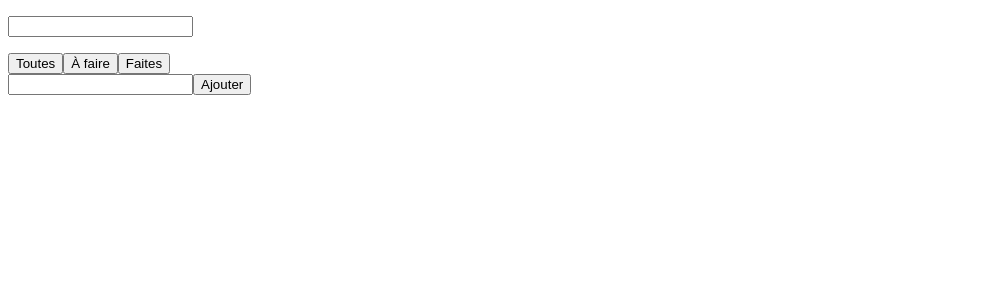
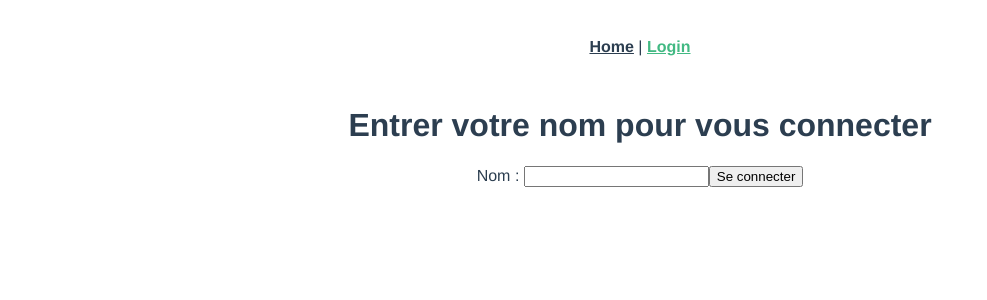
Before and after one commit to Col1Hartvick/Projet-Developpement-Application-Mobile-L3-UNICAEN, a Vue app: page /login in a window 1280 px wide. Shown: the top 300 px of the page, without its empty margins (0-987 px from the left). Built offline with nearby package versions, Linux system fonts and the light colour scheme.

Commit message:
Add files via upload
router + login

```diff
--- a/src/App.vue
+++ b/src/App.vue
@@ -1,19 +1,30 @@
 <template>
-  <Sidebar/>
-  <Todoliste/>
+  <div id="nav">
+    <router-link to="/">Home</router-link> |
+    <router-link to="/login">Login</router-link>
+  </div>
+  <router-view/>
 </template>
 
-<script>
-import Todoliste from './components/Todoliste.vue'
-import Sidebar from './components/Sidebar.vue'
-export default {
-  name: 'App',
-  components: {
-    Todoliste,
-    Sidebar
-  }
+<style>
+#app {
+  font-family: Avenir, Helvetica, Arial, sans-serif;
+  -webkit-font-smoothing: antialiased;
+  -moz-osx-font-smoothing: grayscale;
+  text-align: center;
+  color: #2c3e50;
 }
-</script>
 
-<style>
+#nav {
+  padding: 30px;
+}
+
+#nav a {
+  font-weight: bold;
+  color: #2c3e50;
+}
+
+#nav a.router-link-exact-active {
+  color: #42b983;
+}
 </style>
--- /dev/null
+++ b/src/components/Connexion.vue
@@ -0,0 +1,37 @@
+<template>
+<h1>Entrer votre nom pour vous connecter</h1>
+    <div>
+        <label for="userName">Nom : </label>
+        <input type="text" name="userName" v-model="this.userName">
+        <button v-on:click="login(this.userName)" >Se connecter</button>
+    </div>
+</template>
+
+<script>
+import { mapGetters,mapActions} from "vuex";
+
+export default {
+    name: 'Connexion',
+    data()
+        {
+            return{
+                userName: ''
+            }
+    },
+    methods:{
+         ...mapActions("todo", ['addUser']),
+        login(data) {
+            this.addUser(data)
+            this.$router.push('/')
+        }
+    },
+    computed:{
+        ...mapGetters("todo", ['getuserName']),
+    }
+}
+
+
+</script>
+
+<style>
+</style>
--- a/src/components/Todoliste.vue
+++ b/src/components/Todoliste.vue
@@ -1,4 +1,6 @@
 <template>
+    {{this.getuserName}}
+    <br/>
     <input type="text" v-model="getName">
     <ul>
         <li v-for="todo in filteredTodos" v-bind:key="todo.id">
@@ -36,7 +38,7 @@ export default {
         ...mapActions("todo", ['load','changeStatus','deleteTask','changeFilter','addTodo','changeCurrentTodolist']),
     },
     computed:{
-        ...mapGetters("todo", ['getTodos','filteredTodos','getName']),
+        ...mapGetters("todo", ['getTodos','filteredTodos','getName','getuserName']),
     }
 }
 </script>
--- a/src/main.js
+++ b/src/main.js
@@ -1,5 +1,6 @@
 import { createApp } from 'vue'
 import App from './App.vue'
 import store from './store'
+import router from './router'
 
-createApp(App).use(store).mount('#app')
+createApp(App).use(router).use(store).mount('#app')
--- /dev/null
+++ b/src/router/index.js
@@ -0,0 +1,25 @@
+import { createRouter, createWebHistory } from 'vue-router'
+import Home from '../views/Home.vue'
+
+const routes = [
+  {
+    path: '/',
+    name: 'Home',
+    component: Home
+  },
+  {
+    path: '/login',
+    name: 'Login',
+    // route level code-splitting
+    // this generates a separate chunk (about.[hash].js) for this route
+    // which is lazy-loaded when the route is visited.
+    component: () => import(/* webpackChunkName: "about" */ '../views/Login.vue')
+  },
+]
+
+const router = createRouter({
+  history: createWebHistory(process.env.BASE_URL),
+  routes
+})
+
+export default router
--- a/src/store/todo/actions.js
+++ b/src/store/todo/actions.js
@@ -21,3 +21,7 @@ export function addTodo({ commit }, name) {
 export function changeCurrentTodolist({ commit }, id) {
     commit("changeCurrentTodolist", id);
 }
+
+export function addUser({commit}, userName){
+    commit("addUser",userName);
+}
--- a/src/store/todo/mutations.js
+++ b/src/store/todo/mutations.js
@@ -27,3 +27,7 @@ export function addTodo(state, data){
 export function changeCurrentTodolist(state, data){
     state.currentTodo = data;
 }
+
+export function addUser(state, data){
+    state.userName = data
+}
--- a/src/store/todo/state.js
+++ b/src/store/todo/state.js
@@ -3,5 +3,6 @@ export default function () {
         data : null,
         currentTodo: 1,
         filter : 'all',
+        userName: ""
     }
 }
--- /dev/null
+++ b/src/views/Home.vue
@@ -0,0 +1,20 @@
+<template>
+  <div class="home">
+    <Sidebar/>
+    <Todoliste/>
+  </div>
+</template>
+
+<script>
+// @ is an alias to /src
+import Todoliste from '@/components/Todoliste.vue'
+import Sidebar from '@/components/Sidebar.vue'
+
+export default {
+  name: 'Home',
+  components: {
+    Sidebar,
+    Todoliste
+  }
+}
+</script>
--- /dev/null
+++ b/src/views/Login.vue
@@ -0,0 +1,16 @@
+<template>
+  <div class="login">
+    <Connexion/>
+  </div>
+</template>
+
+<script>
+import Connexion from '../components/Connexion.vue'
+
+export default {
+  name: 'Login',
+  components: {
+    Connexion
+  }
+}
+</script>
```
Also changed, not shown: src/store/todo/getters.js (+9 -0 lines).
